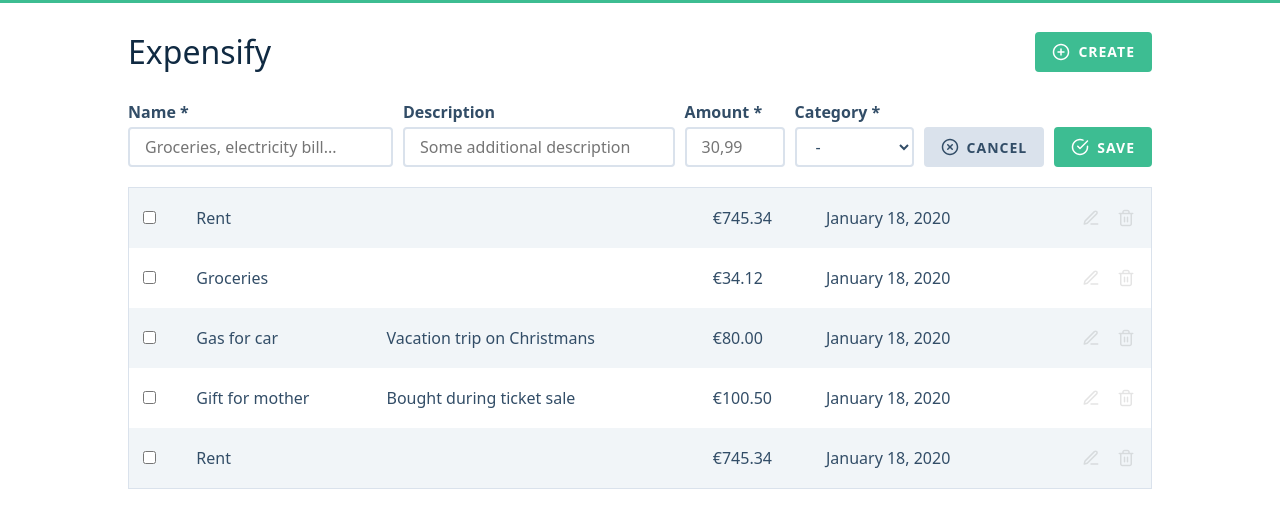
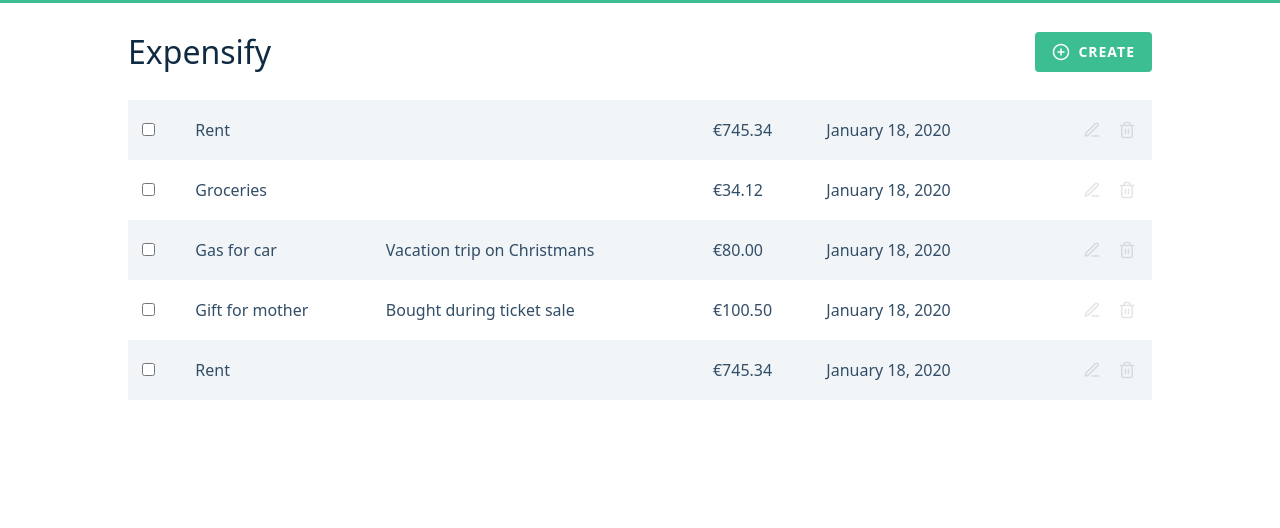
Before and after one commit to andreasremdt/expensify, a React app: page / in a window 1280 px wide. Shown: the top 528 px of the page. Built offline with nearby package versions, Linux system fonts and the light colour scheme; the HTML template or start-up script is replaced by a standard one.

Commit message:
Form improvements

```diff
--- a/client/App.js
+++ b/client/App.js
@@ -1,11 +1,13 @@
 import React from "react";
 import Header from "./components/Header";
 import Table from "./components/Table";
+import Form from "./components/Form";
 import expenses from "./expenses";
 
 class App extends React.PureComponent {
   state = {
-    expenses: []
+    expenses: [],
+    isFormDisplayed: false
   };
 
   componentDidMount() {
@@ -20,11 +22,27 @@
     });
   };
 
+  handleCreate = (expense) => {
+    this.setState({
+      expenses: [...this.state.expenses, expense]
+    });
+  };
+
+  handleToggleForm = () => {
+    this.setState({
+      isFormDisplayed: !this.state.isFormDisplayed
+    });
+  };
+
   render() {
     return (
       <React.Fragment>
-        <Header />
-        <Table expenses={this.state.expenses} handleDelete={this.handleDelete} />
+        <Header handleToggleForm={this.handleToggleForm} />
+
+        <div className="wrapper">
+          {this.state.isFormDisplayed && <Form handleToggleForm={this.handleToggleForm} handleCreate={this.handleCreate} />}
+          <Table expenses={this.state.expenses} handleDelete={this.handleDelete} />
+        </div>
       </React.Fragment>
     );
   }
--- a/client/components/Button.js
+++ b/client/components/Button.js
@@ -1,9 +1,11 @@
 import React from "react";
 import "./Button.css";
 
-function Button({ children, type = "button", variant = "primary" }) {
+function Button(props) {
+  var { variant } = props;
+
    return (
-     <button type={type} className={`button is-${variant}`}>{children}</button>
+     <button {...props} className={`button is-${variant || "primary"}`} />
    );
 }
 
--- a/client/components/Form.js
+++ b/client/components/Form.js
@@ -26,7 +26,6 @@
     var amount = formatCurrency(evt.target.value);
 
     if (amount) {
-      console.log(amount);
       this.setState({ amount });
     }
   };
@@ -34,7 +33,7 @@
   handleSubmit = (evt) => {
     evt.preventDefault();
 
-    console.log(this.state);
+    this.props.handleCreate(this.state);
   };
 
   render() {
@@ -65,7 +64,7 @@
         </div>
 
         <div className="group">
-          <Button type="submit" variant="secondary">
+          <Button onClick={this.props.handleToggleForm} variant="secondary">
             <Icon type="cancel" /> Cancel
           </Button>
         </div>
--- a/client/components/Header.js
+++ b/client/components/Header.js
@@ -3,12 +3,12 @@
 import Icon from "./Icon";
 import "./Header.css";
 
-function Header() {
+function Header({ handleToggleForm }) {
   return (
     <header className="page-header">
       <h1 className="">Expensify</h1>
 
-      <Button>
+      <Button onClick={handleToggleForm}>
         <Icon type="create" /> Create
       </Button>
     </header>
--- a/client/components/Table.css
+++ b/client/components/Table.css
@@ -1,18 +1,14 @@
-.expenses-table {
-  padding: 0 calc((100vw - 1024px) / 2);
-}
-
-.expenses-table .actions {
+.actions {
   text-align: right;
   opacity: 0.1;
   transition: opacity .1s linear;
 }
 
-.expenses-table tr:hover .actions {
+tr:hover .actions {
   opacity: 1;
 }
 
-.expenses-table .action {
+.action {
   background-color: transparent;
   padding: unset;
   border: none;
@@ -27,7 +23,7 @@
   transition: background-color .1s linear;
 }
 
-.expenses-table .action:hover,
-.expenses-table .action:focus {
+.action:hover,
+.action:focus {
   background-color: rgba(0, 0, 0, .1);
 }
--- a/client/components/Table.js
+++ b/client/components/Table.js
@@ -1,13 +1,10 @@
 import React from "react";
 import Icon from "./Icon";
-import Form from "./Form";
 import { formatDate, formatCurrency } from "../utils/format-helpers";
 import "./Table.css";
 
 function Table({ expenses, handleDelete }) {
   return (
-    <div className="expenses-table">
-      <Form />
     <table>
       <tbody>
         {expenses.map(expense => (
@@ -31,7 +28,6 @@
         ))}
       </tbody>
     </table>
-    </div>
   );
 }
 
--- a/client/index.css
+++ b/client/index.css
@@ -24,7 +24,6 @@
 table {
   width: 100%;
   border-collapse: collapse;
-  border: 1px solid var(--border-color);
 }
 
 td {
@@ -38,3 +37,7 @@
 svg, img {
   vertical-align: middle;
 }
+
+.wrapper {
+  padding: 0 calc((100vw - 1024px) / 2);
+}
```
Lines whose indentation alone changed are shown as unchanged.
